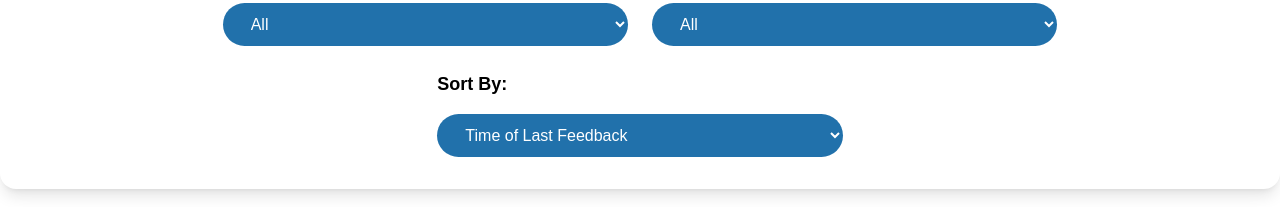
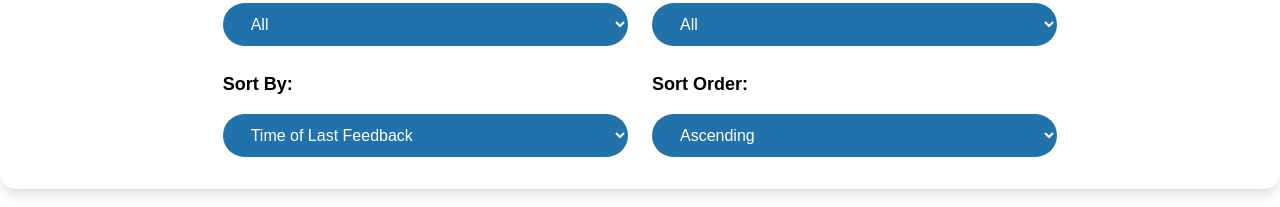
Before and after one commit to RayanAkhtar/MedGenAI, a Next.js app: page /admin/feedback-page in a window 1280 px wide. Shown: the part 341-548 px from the top of the page. Built offline with nearby package versions, Linux system fonts and the light colour scheme; no server answers.

Commit message:
feat: implement button on feedback page to sort by ascending/descending for filters, integrated with backend too

```diff
--- a/app/admin/feedback-page/page.tsx
+++ b/app/admin/feedback-page/page.tsx
@@ -23,16 +23,18 @@ const FeedbackPage = () => {
   const [imageType, setImageType] = useState<string>('all')
   const [resolved, setResolved] = useState<boolean | null>(null)
   const [sortBy, setSortBy] = useState<string>('last_feedback_time')
+  const [sortOrder, setSortOrder] = useState<string>('asc')
   const [images, setImages] = useState<{ [key: string]: string }>({})
   const [currentPage, setCurrentPage] = useState<number>(1)
   const [totalPages, setTotalPages] = useState<number>(1)
 
   const fetchFeedbacks = async (page = 1): Promise<void> => {
     const response = await fetch(
-      `${process.env.NEXT_PUBLIC_API_BASE_URL}/admin/getFeedbacks?image_type=${imageType}&resolved=${resolved}&sort_by=${sortBy}&page=${page}&limit=20`
+      `${process.env.NEXT_PUBLIC_API_BASE_URL}/admin/getFeedbacks?image_type=${imageType}&resolved=${resolved}&sort_by=${sortBy}&sort_order=${sortOrder}&page=${page}&limit=20` // Added sort_order
     )
     const data: FeedbackData = await response.json()
     setFeedbacks(data)
+    console.log("data is", data)
   }
 
   const fetchFeedbackCount = async (): Promise<void> => {
@@ -62,7 +64,7 @@ const FeedbackPage = () => {
   useEffect(() => {
     fetchFeedbacks(currentPage)
     fetchFeedbackCount()
-  }, [imageType, resolved, sortBy, currentPage])
+  }, [imageType, resolved, sortBy, sortOrder, currentPage]) // Added sortOrder as dependency
 
   useEffect(() => {
     const loadImages = async (): Promise<void> => {
@@ -138,13 +140,25 @@ const FeedbackPage = () => {
             <select
               onChange={e => setSortBy(e.target.value)}
               value={sortBy}
-              className='px-6 py-3 bg-[var(--heartflow-blue)] text-white rounded-3xl focus:outline-none focus:ring-2 focus:ring-[var(--heartflow-blue)]'>
+              className='px-6 py-3 bg-[var(--heartflow-blue)] text-white rounded-3xl focus:outline-none focus:ring-2 focus:ring-[var(--heartflow-blue)]'
+            >
               <option value='last_feedback_time'>Time of Last Feedback</option>
               <option value='unresolved_count'>
                 Amount of Unresolved Feedback
               </option>
               <option value='upload_time'>Time of Image Upload</option>
               <option value='image_id'>Image ID</option>
+            </select>
+          </div>
+          <div className='flex flex-col gap-4 w-full md:w-1/3'>
+            <label className='font-bold text-lg'>Sort Order:</label>
+            <select
+              onChange={e => setSortOrder(e.target.value)}
+              value={sortOrder}
+              className='px-6 py-3 bg-[var(--heartflow-blue)] text-white rounded-3xl focus:outline-none focus:ring-2 focus:ring-[var(--heartflow-blue)]'
+            >
+              <option value='asc'>Ascending</option>
+              <option value='desc'>Descending</option>
             </select>
           </div>
         </div>
```
